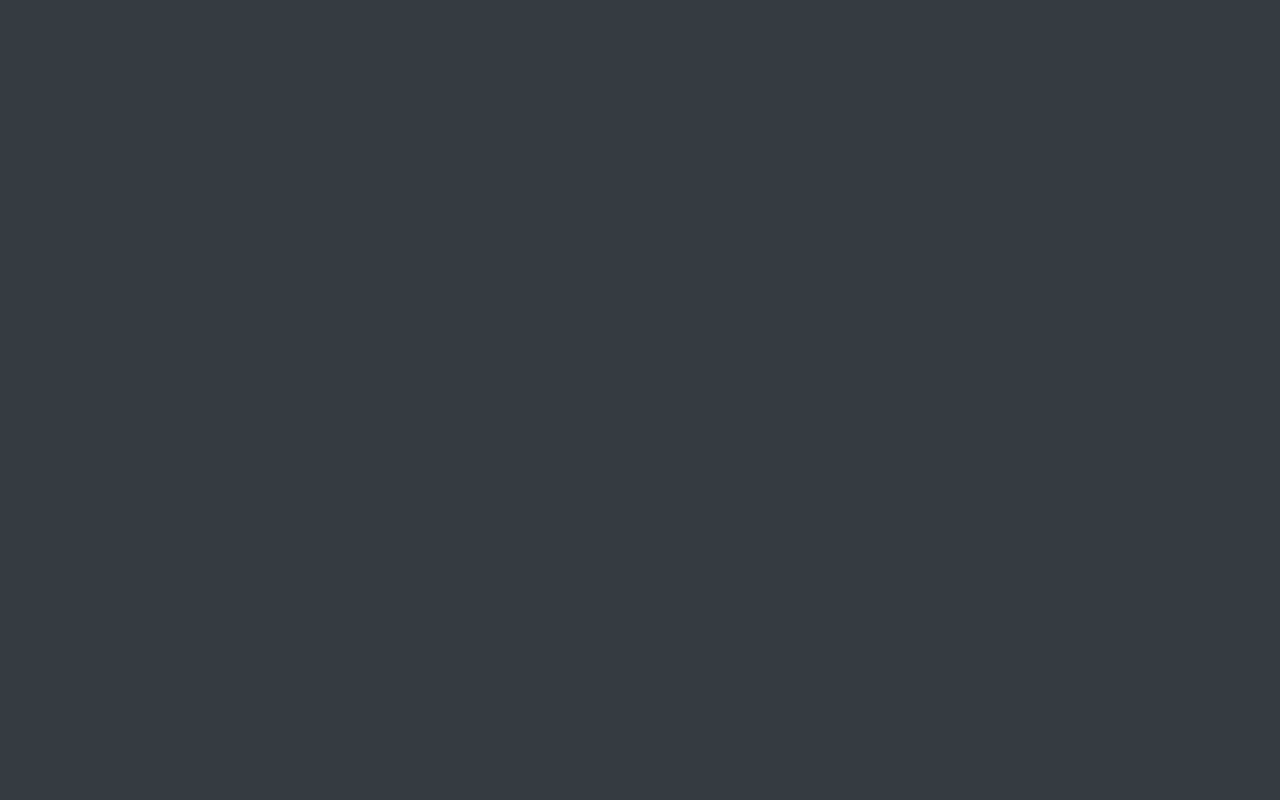
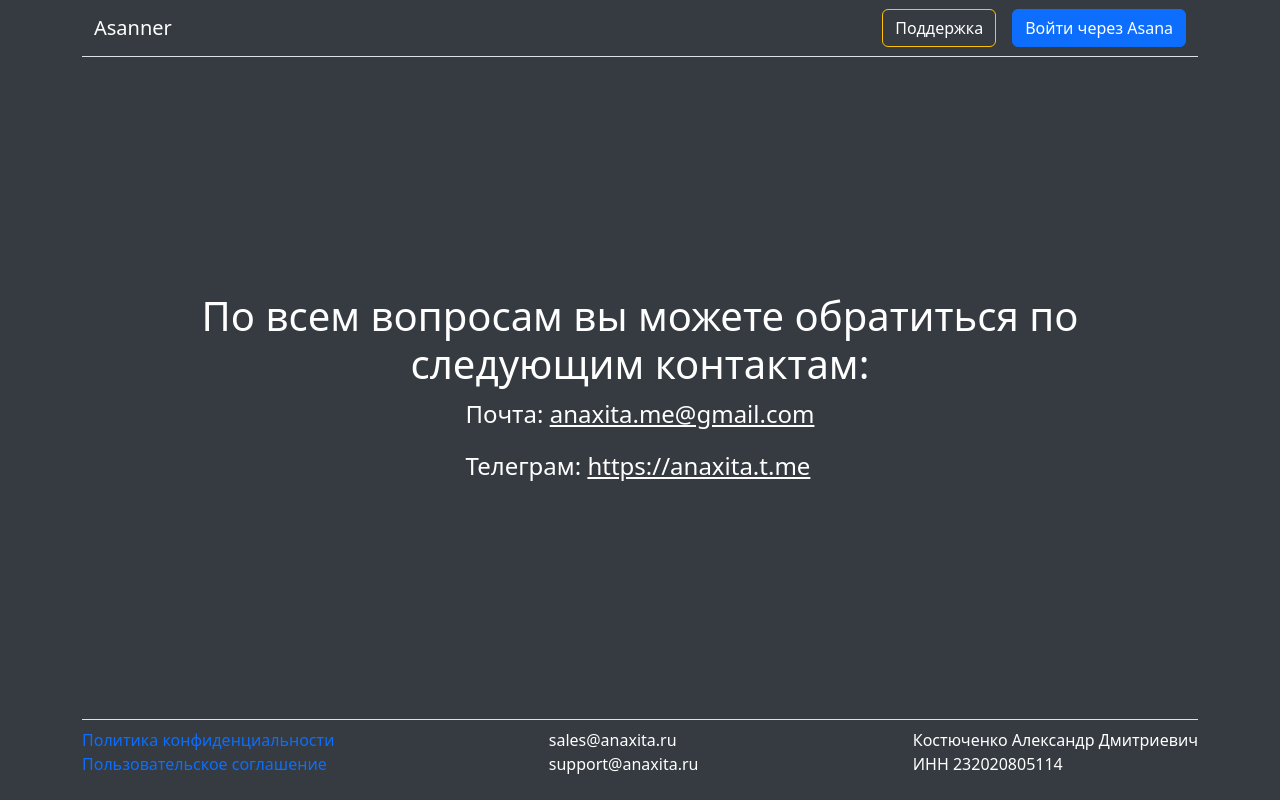
Before and after one commit to anaxita/asanner-front, a React (Vite) app: page /support in a window 1280 px wide. Before the commit this address had no page. Built offline with nearby package versions, Linux system fonts and the light colour scheme; no server answers.

Commit message:
add support

```diff
--- a/src/App.jsx
+++ b/src/App.jsx
@@ -13,6 +13,7 @@ import { Pricing } from './pages/Pricing';
 import { Project } from './pages/projects/Project';
 import { Projects } from './pages/projects/Projects';
 import { SuccessfulPayment } from './pages/SuccessfulPayment';
+import { Support } from './pages/Support';
 import { Terms } from './pages/Terms';
 import { UnsuccessfulPayment } from './pages/UnsuccessfulPayment';
 
@@ -77,6 +78,7 @@ export const App = () => {
         />
         <Route path="policy" element={<Policy />} />
         <Route path="terms" element={<Terms />} />
+        <Route path="support" element={<Support />} />
       </Route>
     </Routes>
   );
--- a/src/pages/Footer.jsx
+++ b/src/pages/Footer.jsx
@@ -14,10 +14,10 @@ export const Footer = () => {
         </Link>
       </div>
       <div className="d-flex flex-column">
-        <Link to="mailto:sales@anaxita.ru" className="text-decoration-none text-dark-emphasis ">
+        <Link to="mailto:sales@anaxita.ru" className="text-decoration-none ">
           sales@anaxita.ru
         </Link>
-        <Link to="mailto:support@anaxita.ru" className="text-decoration-none text-dark-emphasis">
+        <Link to="mailto:support@anaxita.ru" className="text-decoration-none">
           support@anaxita.ru
         </Link>
       </div>
--- a/src/pages/Header.jsx
+++ b/src/pages/Header.jsx
@@ -14,7 +14,7 @@ export const Header = () => {
   profile ? ({ email, name, picture } = JSON.parse(profile)) : '';
 
   const logOut = () => {
-    localStorage.clear()
+    localStorage.clear();
     navigate('/login');
   };
 
@@ -24,8 +24,11 @@ export const Header = () => {
         <Navbar.Brand href="/projects">Asanner</Navbar.Brand>
         {profile ? (
           <Navbar.Collapse className="justify-content-end">
-            <Link className="btn btn-outline-primary " to="/projects">
+            <Link className="btn btn-outline-primary me-3" to="/projects">
               Мои проекты
+            </Link>
+            <Link className="btn btn-outline-warning " to="/support">
+              Поддержка
             </Link>
             <div className="me-3">
               {/* <Link  to="/pricing" className="btn btn-outline-secondary">
@@ -51,7 +54,7 @@ export const Header = () => {
                 )}
               </Dropdown.Toggle>
 
-              <Dropdown.Menu variant='dark'>
+              <Dropdown.Menu variant="dark">
                 <Dropdown.Item>{name ? name : email}</Dropdown.Item>
                 <Dropdown.Divider />
                 <Dropdown.Item onClick={logOut}>Выйти</Dropdown.Item>
@@ -72,6 +75,9 @@ export const Header = () => {
                 Тарифные планы
               </Link> */}
             </div>
+            <Link className="btn btn-outline-warning me-3" to="/support">
+              Поддержка
+            </Link>
             <a href={import.meta.env.VITE_ASANA_LOGIN_URL} className="btn btn-primary">
               Войти через Asana
             </a>
--- /dev/null
+++ b/src/pages/Support.jsx
@@ -0,0 +1,17 @@
+export const Support = () => {
+  return (
+    <>
+      <div className="d-flex align-items-center flex-column">
+        <h1 className="title text-center">По всем вопросам вы можете обратиться по следующим контактам:</h1>
+        <div className="d-flex flex-column gap-3">
+          <div className="fs-4">
+            Почта: <a href="mailto:anaxita.me@gmail.com">anaxita.me@gmail.com</a>
+          </div>
+          <div className="fs-4">
+            Телеграм: <a href="https://anaxita.t.me">https://anaxita.t.me</a>
+          </div>
+        </div>
+      </div>
+    </>
+  );
+};
```
